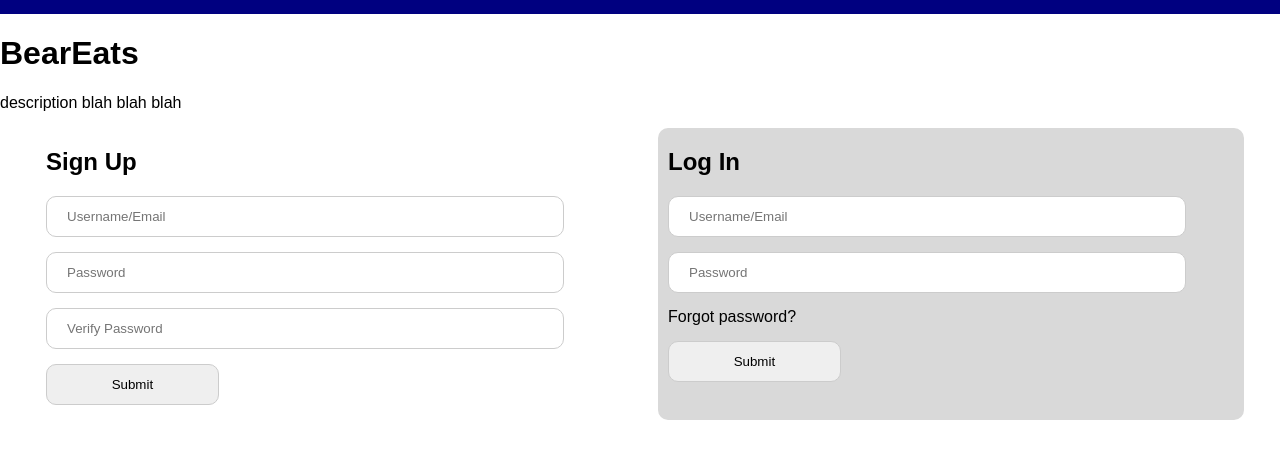
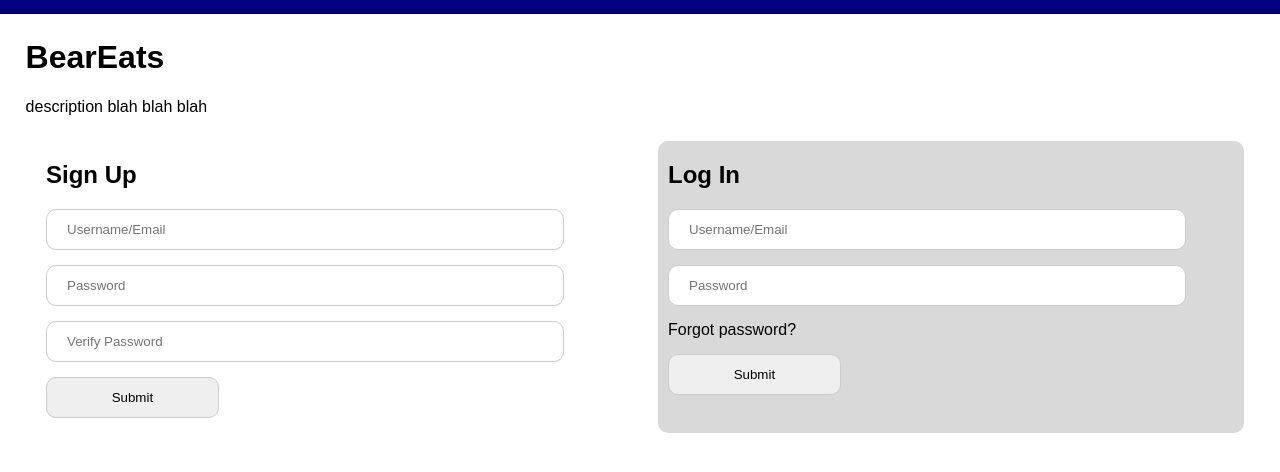
Before and after one commit to hannah02li20/cs198-final, a website: page frontend_stuff/sign_up_log_in.html in a window 1280 px wide. Shown: the part 74-546 px from the top of the page. Drawn offline with Linux system fonts and the light colour scheme.

Commit message:
log in page html+css done

```diff
--- a/frontend_stuff/sign_up_log_in.html
+++ b/frontend_stuff/sign_up_log_in.html
@@ -25,7 +25,7 @@
     </header>
 
     <!-- title+description -->
-    <div class = "title+description">
+    <div class = "title-description">
     <h1> BearEats</h1>
     <p> description blah blah blah </p>
     </div>
--- a/frontend_stuff/signup_login.css
+++ b/frontend_stuff/signup_login.css
@@ -1,5 +1,9 @@
 #forgot {
     color:black;
+}
+
+.title-description {
+    margin: 2%;
 }
 
 .sign-up-container {
```
